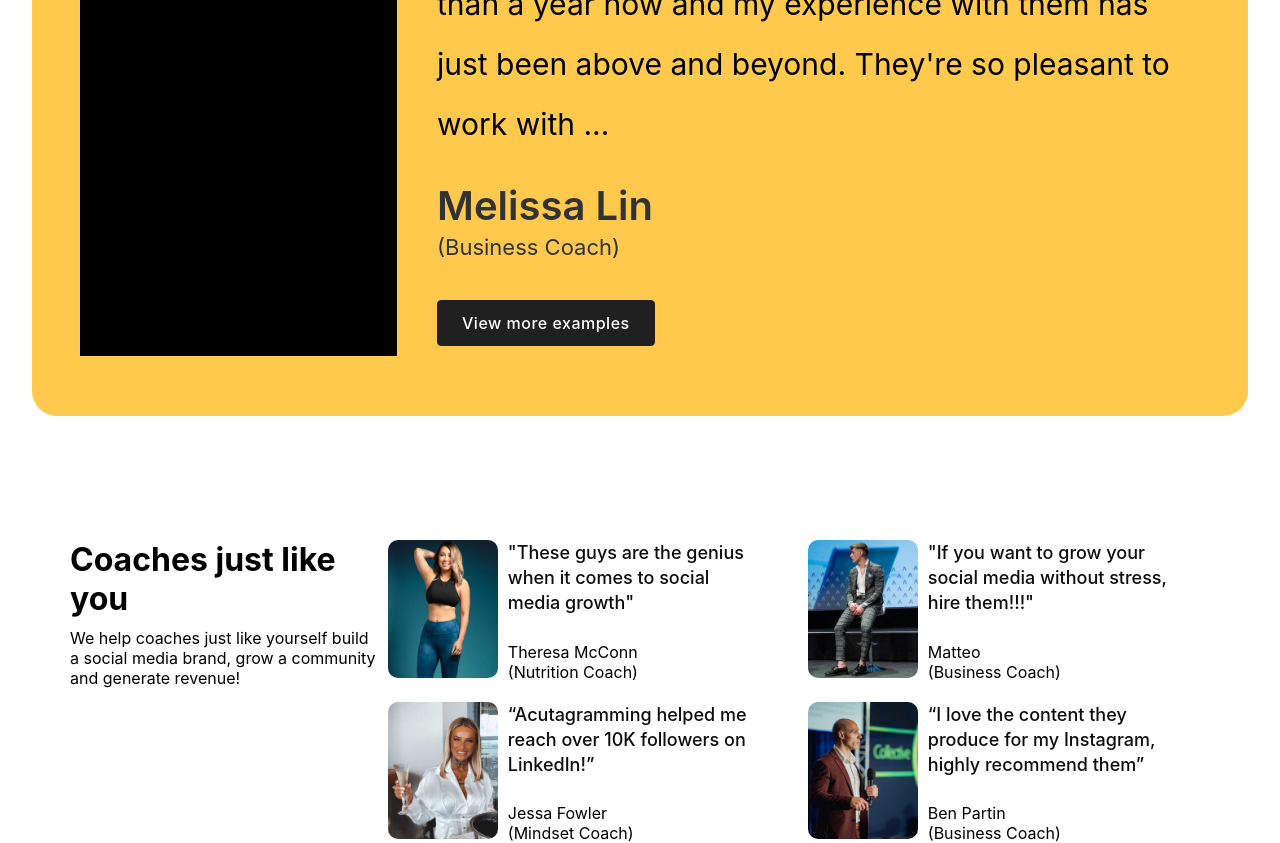
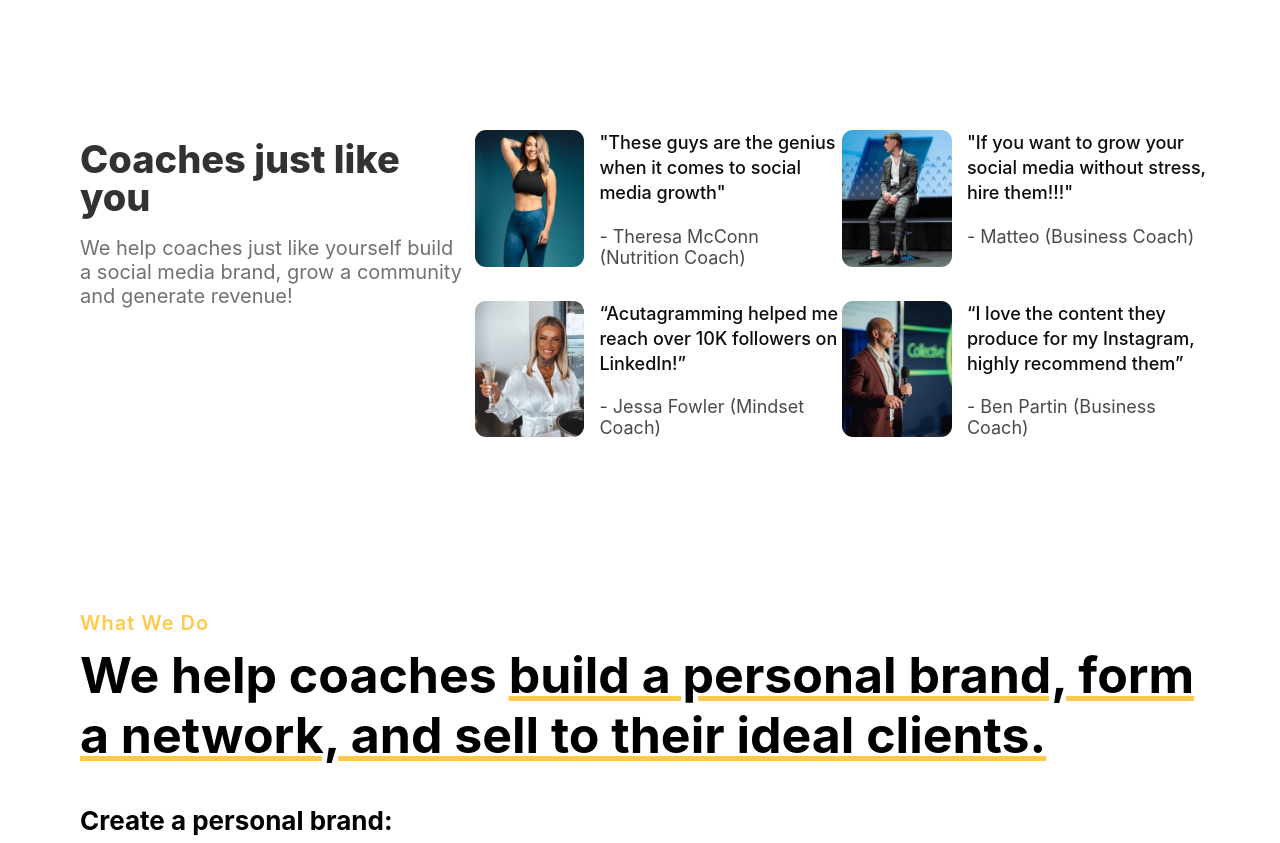
Before and after one commit to waqarshaiiikh/acutagramming, a React (Vite) app: page / in a window 1280 px wide. Shown: the part 1380-2223 px from the top of the page. Built offline with nearby package versions, Linux system fonts and the light colour scheme.

Commit message:
experience frame component done

```diff
--- a/src/Pages/Home/Component/ExperienceFrame.jsx
+++ b/src/Pages/Home/Component/ExperienceFrame.jsx
@@ -16,25 +16,53 @@ const ExperienceFrame = ({ className }) => {
 
   return (
     <div className={className}>
-      <div className='experience-frame-text'>
-        <h1>Coaches just like you</h1>
+      <div className='wrapper'>
+        <div className='experience-column experience-frame-text'>
+          <h2>Coaches just like you</h2>
           <p>We help coaches just like yourself build a social media brand, grow a community and generate revenue!</p>
         </div>
-      <div className='experience-frame-customers-shown' >
-        {customers && customers.map(customer => (
-          <div className='experience-frame-customer' key={customer.id}>
-            <div className='experience-frame-customer-picture'>
-              <img src={customer.image_src} alt={customer.name} />
+        <div className='experience-column experience-frame-customers-shown' >
+          <div className='section section-1'>
+            <div className='item'>
+              <div className="photo">
+                <img src={customers[0].image_src} />
               </div>
-            <div className='experience-frame-customer-detail'>
-              <h3 className='comment'>{customer.comment}</h3>
-              <div className='name'>
-                <p>{customer.name}</p>
-                <p>{customer.designation}</p>
+              <div className="comments">
+                <h3>{customers[0].comment}</h3>
+                <p>- {customers[0].name} {customers[0].designation}</p>
               </div>
             </div>
-          </div>)
-        )}
+            <div className='item'>
+            <div className="photo">
+                <img src={customers[1].image_src} />
+              </div>
+              <div className="comments">
+                <h3>{customers[1].comment}</h3>
+                <p>- {customers[1].name} {customers[1].designation}</p>
+              </div>
+            </div>
+          </div>
+          <div className='section section-2'>
+            <div className='item'>
+            <div className="photo">
+                <img src={customers[2].image_src} />
+              </div>
+              <div className="comments">
+                <h3>{customers[2].comment}</h3>
+                <p>- {customers[2].name} {customers[2].designation}</p>
+              </div>
+            </div>
+            <div className='item'>
+            <div className="photo">
+                <img src={customers[3].image_src} />
+              </div>
+              <div className="comments">
+                <h3>{customers[3].comment}</h3>
+                <p>- {customers[3].name} {customers[3].designation}</p>
+              </div>
+            </div>
+          </div>
+        </div>
       </div>
     </div>
   )
@@ -42,60 +70,132 @@ const ExperienceFrame = ({ className }) => {
 
 const ExperienceFrameStyle = styled(ExperienceFrame)((props) => ({
   '&': {
+    padding: '80px 0px',
+
+    '.wrapper': {
       display: 'flex',
+      flexWrap: 'wrap',
       maxWidth: '1140px',
       margin: 'auto',
-    padding: '60px 0px',
 
-  },
-  '& .experience-frame-customers-shown': {
+      '.experience-frame-customers-shown': {
         display: 'flex',
         flexWrap: 'wrap',
-    gap: '20px',
-    width: '73%',
-    '& .experience-frame-customer-detail': {
+        width: '64.474%',
+
+        '.section': {
+          width: '100%',
           display: 'flex',
-      flexDirection: 'column',
-      justifyContent: 'space-between',
-      padding: '0 10px',
-      name: {
+          flexWrap: 'wrap',
+
+          '.item': {
+            width: '50%',
+            display: 'flex',
+
+            '.photo': {
+              width: '45%',
+              marginRight: '15px',
+
+              'img': {
+                width: '100%',
+                border: 'none',
+                borderRadius: '11px',
+              }
+            },
+
+            '.comments': {
+              width: '100%',
+
+              'h3': {
+                lineHeight: '1.4',
+                fontWeight: '500',
+                color: '#0D0D0D',
                 fontSize: '18px',
-        fontWeight: 400,
-        color: '4A4A4A'
+                marginBottom: '20px'
               },
-      h3: {
-        fontWeight: 500,
-        color: '#0D0D0D',
-        lineHeight: 1.4,
-        fontSize: '18px'
+
+              'p': {
+                color: '#4A4A4A',
+                fontSize: '18px',
+                fontWeight: '400'
+              }
             }
           }
         },
-  '& .experience-frame-text': {
-    width: '27%'
-  },
-  '& .experience-frame-text > *': {
-    paddingBottom: '10px'
-  },
-  '& .experience-frame-customer': {
-    flex: '0 0 400px',
-    display: 'flex',
-    padding: '0 10px',
-    '& .experience-frame-customer-picture img': {
-      maxWidth: '110px',
-      borderRadius: '10px',
-    },
-  },
-  '@media screen and (max-width: 767px) ': {
-    '& ': {
-      flexDirection: 'column',
-    },
-    '& .experience-frame-text': {
-      width: '100%',
-      padding: '10px'
+
+        '.section-2': {
+          paddingTop: '30px'
         },
       },
 
+      '.experience-frame-text': {
+        width: '35.526%',
+        padding: '10px',
+
+        'h2': {
+          marginBottom: '20px',
+          fontSize: '38px',
+          color: '#323232',
+          fontWeight: '800',
+          lineHeight: '1em'
+        },
+
+        'p': {
+          fontSize: '20px',
+          color: '#717171',
+          fontWeight: '400',
+        }
+      },
+
+    },
+  },
+
+  '@media (max-width: 767px)': {
+    '& .wrapper': {
+      '.experience-frame-text, .experience-frame-customers-shown': {
+        width: '100%',
+      },
+
+      '.experience-frame-customers-shown': {
+
+        '.section-1': {
+          paddingTop: '10px',
+        },
+
+        '.section .item': {
+          width: '100%',
+          display: 'block',
+          textAlign: 'center',
+
+          '.photo': {
+            margin: 'auto'
+          },
+
+          '.comments': {
+            'h3': {
+              marginTop: '10px'
+            },
+            'p': {
+              padding: '5px'
+            }
+          }
+        }
+      }
+    }
+  },
+
+  '@media (max-width: 1024px)': {
+    '& .wrapper .experience-frame-customers-shown .section .item .comments': {
+
+      'h3': {
+        fontSize: '16px'
+      },
+
+      'p': {
+        fontSize: '15px'
+      }
+    }
+  }
 
 }));
 
--- a/src/Pages/Home/Home.jsx
+++ b/src/Pages/Home/Home.jsx
@@ -10,7 +10,7 @@ import WantsToConnect from '../CommonComponents/WantsToConnect';
 const Home = () => {
     return (<>
         <Banner />
-        <CompanyStatistics/>
+        {/* <CompanyStatistics/> */}
         <CustomerExperience/>
         <ExperienceFrame/>
         <CompanyMoto/>
```
Lines whose indentation alone changed are shown as unchanged.
